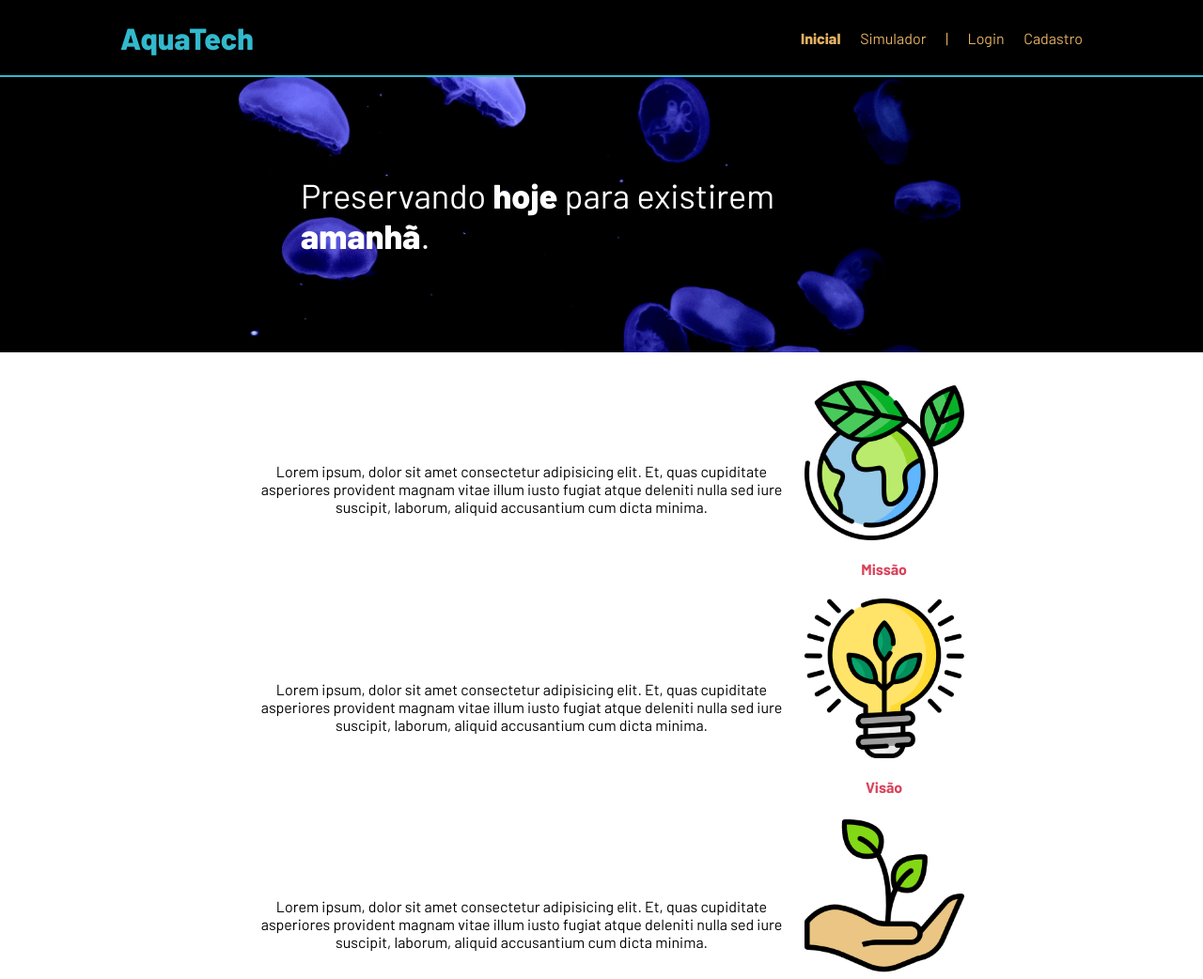
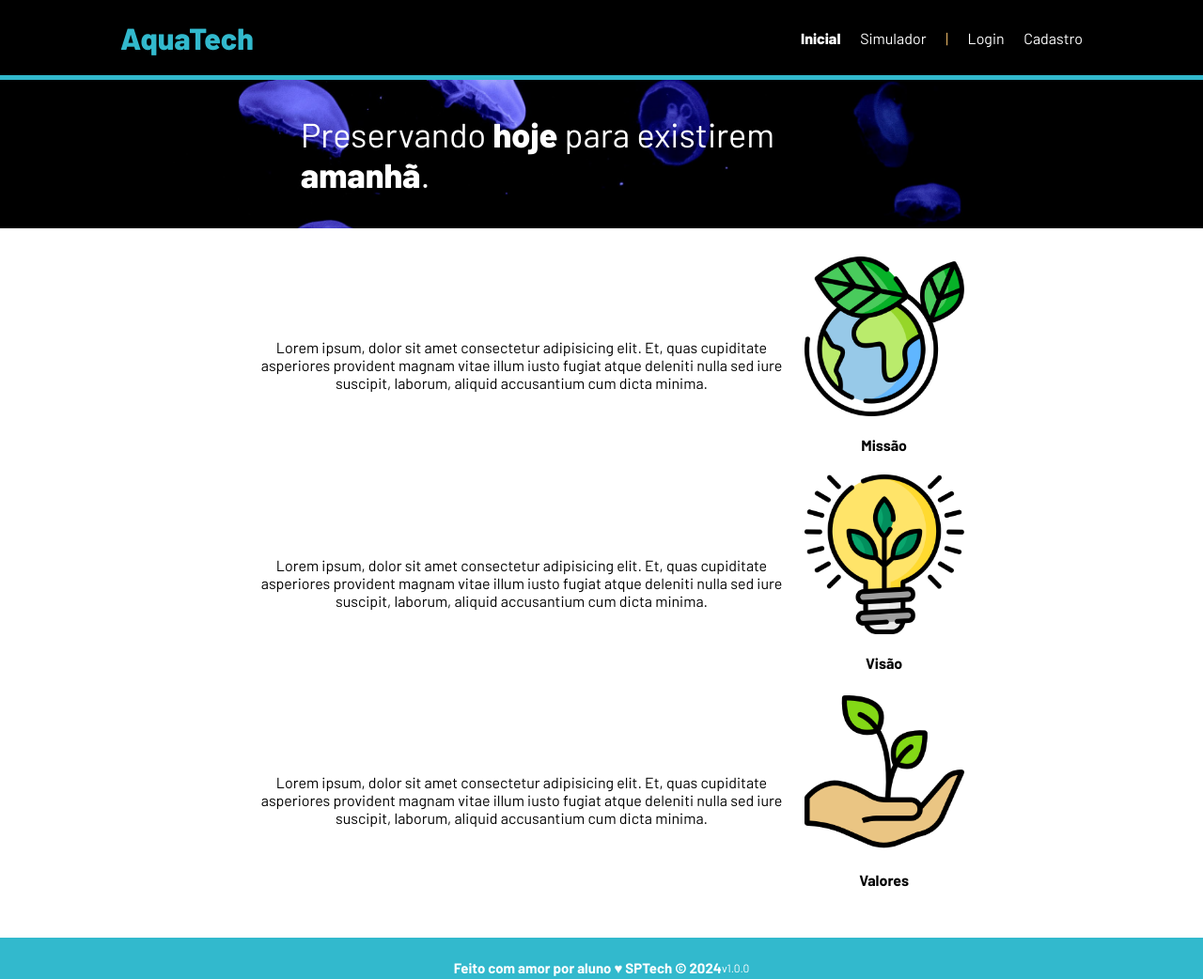
Before and after one commit to BrunoOliveiraDOnofrio/AquaTech-PI, a plain HTML site: page aquatech-somente-html/public/index.html in a window 1280 px wide. Shown: the top 1042 px of the page at 94% size. Drawn offline with Linux system fonts and the light colour scheme.

Commit message:
Nova_Tarefa

```diff
--- a/aquatech-somente-html/public/styles/style.css
+++ b/aquatech-somente-html/public/styles/style.css
@@ -12,19 +12,20 @@ body {
 :root {
     --tamanho-header: 80px;
     --tamanho-footer: 65px;
-    --tamanho-banner: calc(55vh - var(--tamanho-header) - var(--tamanho-footer) - 2px);
+    --tamanho-banner: calc(100vh - var(--tamanho-header) - var(--tamanho-footer) - 2px);
     --tamanho-login: calc(100vh - var(--tamanho-header) - var(--tamanho-footer) - 2px);
 
 }
 
 .header {
     height: var(--tamanho-header);
-    border-bottom: 2px solid #32b9cd;
+    border-bottom: 5px solid #32b9cd;
 }
 
 .social .container,
 .header .container,
-.footer .container {
+.footer .container,
+.login .container {
     display: flex;
     width: 80%;
     margin: auto;
@@ -38,7 +39,7 @@ body {
 
 .header a {
     text-decoration: none;
-    color: #e3b062;
+    color: white;
 }
 
 .agora {
@@ -61,7 +62,7 @@ body {
 }
 
 .banner {
-    height: var(--tamanho-banner);
+    height: var(--tamanho-banner - 55vh);
     color: white;
     background-image: url(../assets/imgs/bg-jelly-fish-para-home.png);
     background-size: cover;
@@ -114,7 +115,7 @@ body {
 }
 
 .box h4 {
-    color: rgb(218, 65, 90);
+    color: black;
 }
 
 .box p {
```
